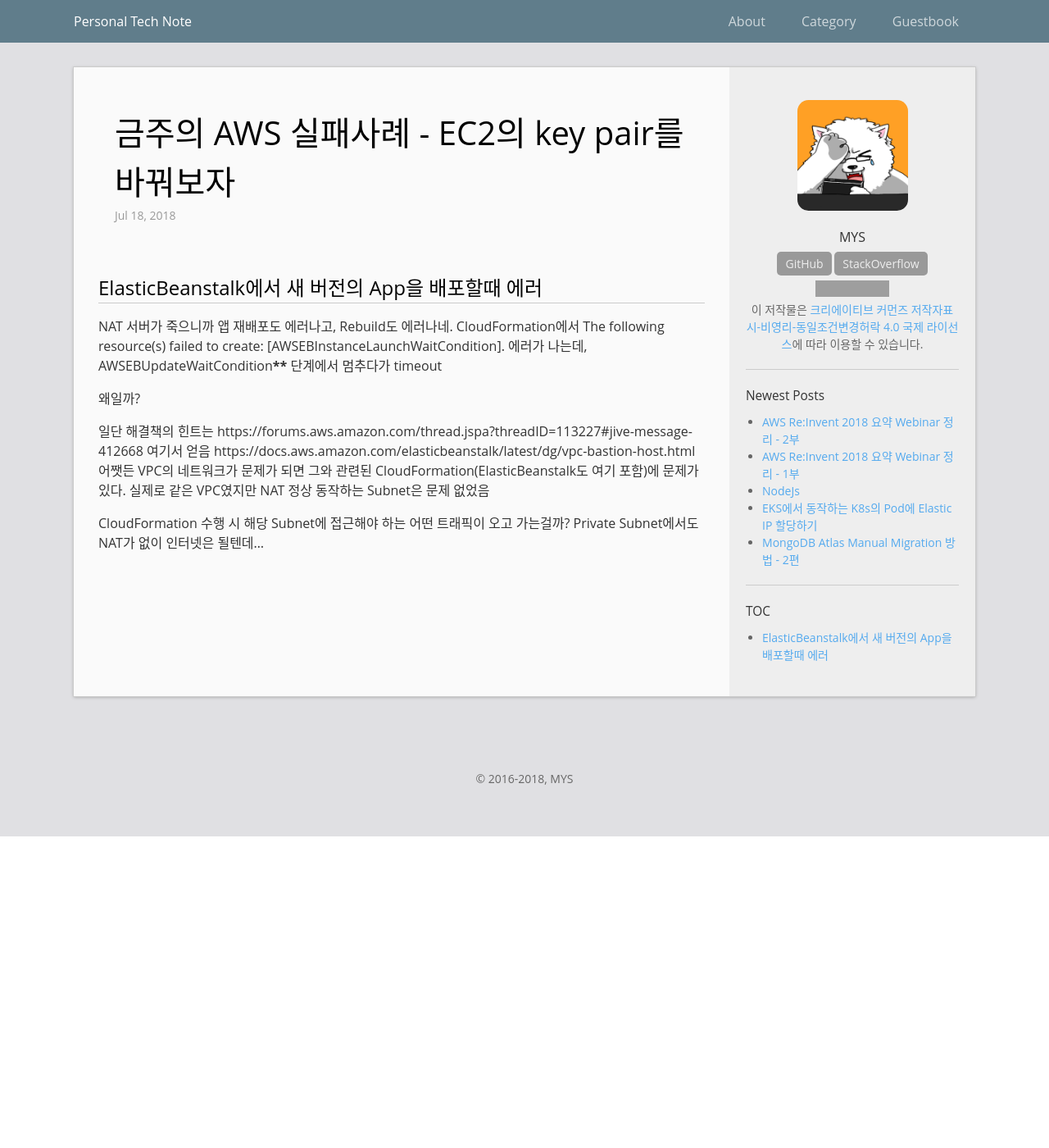
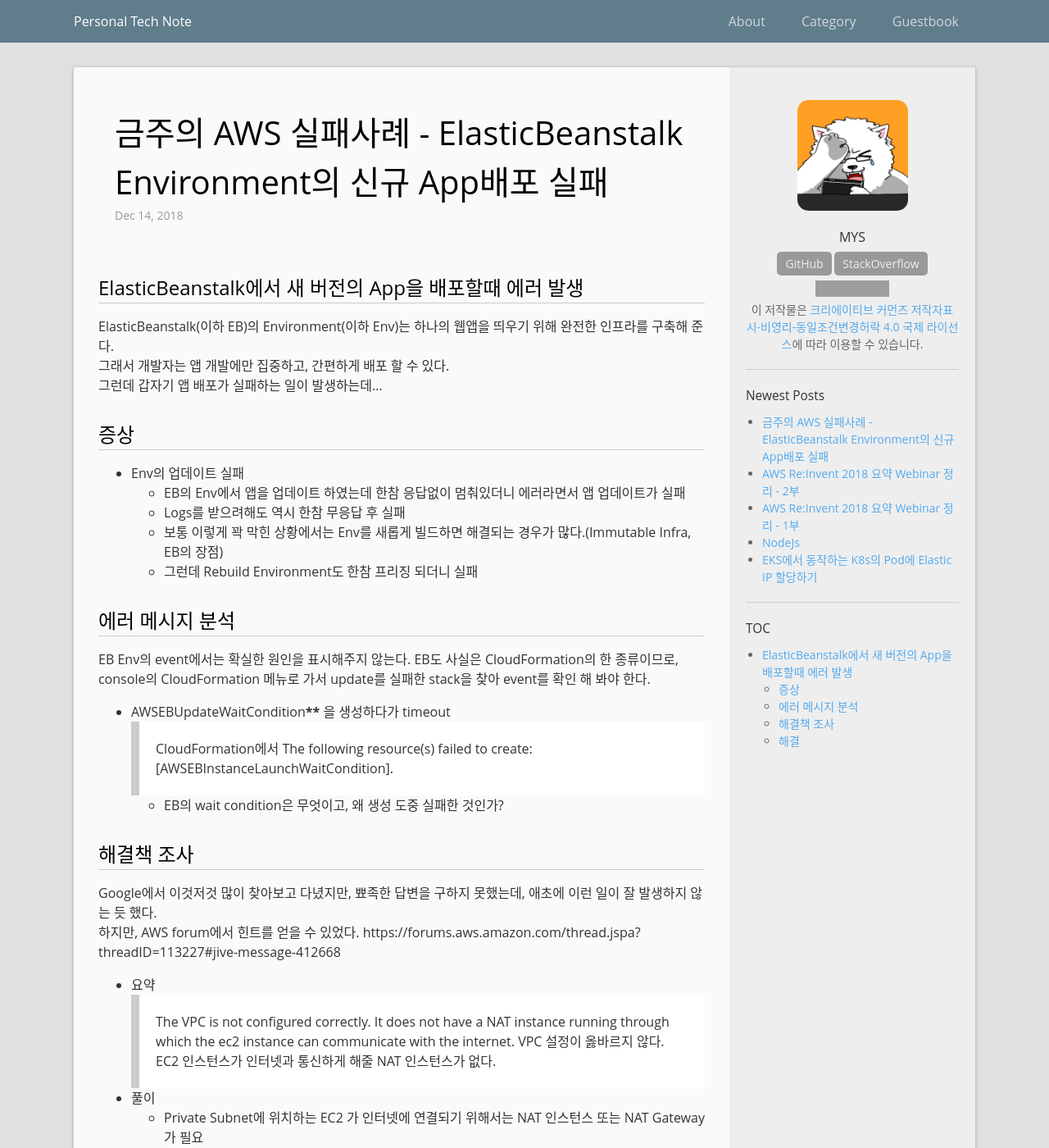
Before and after one commit to mystria/mystria.github.io, a Jekyll site: the page built from _posts/2018-12-14-fail-case-elasticbeanstalk-redeployment-app.md, in a window 1280 px wide and 1400 px high. Shown: the whole window at 82% size. Built offline with Jekyll 4.4.1, drawn with Linux system fonts in a browser that asks for light colours; comment, search, counter and statistics services are not loaded; some of the changed text lies outside the part shown; grey boxes are pictures that could not be loaded.

Commit message:
Contents rewrite

```diff
--- a/_posts/2018-12-14-fail-case-elasticbeanstalk-redeployment-app.md
+++ b/_posts/2018-12-14-fail-case-elasticbeanstalk-redeployment-app.md
@@ -1,24 +1,48 @@
 ---
 layout: post
-title:  "금주의 AWS 실패사례 - EC2의 key pair를 바꿔보자"
-date:   2018-07-18 20:00:00 +0900
-categories: AWS ElasticBeanstalk CloudFormation
+title:  "금주의 AWS 실패사례 - ElasticBeanstalk Environment의 신규 App배포 실패"
+date:   2018-12-14 18:00:00 +0900
+categories: AWS ElasticBeanstalk CloudFormation Failure
 comments: true
 ---
-# ElasticBeanstalk에서 새 버전의 App을 배포할때 에러
+# ElasticBeanstalk에서 새 버전의 App을 배포할때 에러 발생
+ElasticBeanstalk(이하 EB)의 Environment(이하 Env)는 하나의 웹앱을 띄우기 위해 완전한 인프라를 구축해 준다.
+그래서 개발자는 앱 개발에만 집중하고, 간편하게 배포 할 수 있다.
+그런데 갑자기 앱 배포가 실패하는 일이 발생하는데...
 
-NAT 서버가 죽으니까 앱 재배포도 에러나고, Rebuild도 에러나네.
-CloudFormation에서 The following resource(s) failed to create: [AWSEBInstanceLaunchWaitCondition]. 에러가 나는데,
-AWSEBUpdateWaitCondition****** 단계에서 멈추다가 timeout
+## 증상
+* Env의 업데이트 실패
+  + EB의 Env에서 앱을 업데이트 하였는데 한참 응답없이 멈춰있더니 에러라면서 앱 업데이트가 실패
+  + Logs를 받으려해도 역시 한참 무응답 후 실패
+  + 보통 이렇게 꽉 막힌 상황에서는 Env를 새롭게 빌드하면 해결되는 경우가 많다.(Immutable Infra, EB의 장점)
+  + 그런데 Rebuild Environment도 한참 프리징 되더니 실패
 
-왜일까?
+## 에러 메시지 분석
+EB Env의 event에서는 확실한 원인을 표시해주지 않는다. EB도 사실은 CloudFormation의 한 종류이므로, console의 CloudFormation 메뉴로 가서 update를 실패한 stack을 찾아 event를 확인 해 봐야 한다.
+* AWSEBUpdateWaitCondition****** 을 생성하다가 timeout
+  > CloudFormation에서 The following resource(s) failed to create: [AWSEBInstanceLaunchWaitCondition].
+  + EB의 wait condition은 무엇이고, 왜 생성 도중 실패한 것인가?
 
-일단 해결책의 힌트는
+## 해결책 조사
+Google에서 이것저것 많이 찾아보고 다녔지만, 뾰족한 답변을 구하지 못했는데, 애초에 이런 일이 잘 발생하지 않는 듯 했다.
+하지만, AWS forum에서 힌트를 얻을 수 있었다.
 https://forums.aws.amazon.com/thread.jspa?threadID=113227#jive-message-412668
-여기서 얻음
-https://docs.aws.amazon.com/elasticbeanstalk/latest/dg/vpc-bastion-host.html
-어쨋든 VPC의 네트워크가 문제가 되면 그와 관련된 CloudFormation(ElasticBeanstalk도 여기 포함)에 문제가 있다.
-실제로 같은 VPC였지만 NAT 정상 동작하는 Subnet은 문제 없었음
+* 요약
+  > The VPC is not configured correctly. It does not have a NAT instance running through which the ec2 instance can communicate with the internet.
+  > VPC 설정이 옳바르지 않다. EC2 인스턴스가 인터넷과 통신하게 해줄 NAT 인스턴스가 없다.
+* 풀이
+  + Private Subnet에 위치하는 EC2 가 인터넷에 연결되기 위해서는 NAT 인스턴스 또는 NAT Gateway 가 필요
+    - NAT Gateway는 동일하게 NAT 기능을 하는 관리형 서비스
+    - 단, 외부에서 접근하기 위한 Bastion 서버 역할을 하지 못함
+  + 즉, VPC의 네트워크가 문제가 되면 그와 관련된 CloudFormation(ElasticBeanstalk도 여기 포함)이 제대로 수행되지 않음
 
-CloudFormation 수행 시 해당 Subnet에 접근해야 하는 어떤 트래픽이 오고 가는걸까?
-Private Subnet에서도 NAT가 없이 인터넷은 될텐데...
+## 해결
+* NAT 인스턴스 문제
+  + 확인 결과 하나의 NAT 인스턴스가 다운
+  + 정상 동작하는 Env를 확인해 보니 NAT가 정상 동작하는 Subnet에서 EC2 인스턴스가 동작 중 이었음
+* NAT 인스턴스 재생성
+  + 간단하게 새로 띄우고, Route Table 재설정
+* 생각꺼리
+  + CloudFormation 수행 시 EC2가 인터넷에 접근해야 하는 이유가 뭘까?
+    - Artifact를 받기 위해 S3에 접근할 때 인터넷 통신을 하는지?
+    - EC2가 Amazon network 내에 있더라도 NAT가 없으면 이런저런 traffic 조차 완전히 차단되는지?
```
